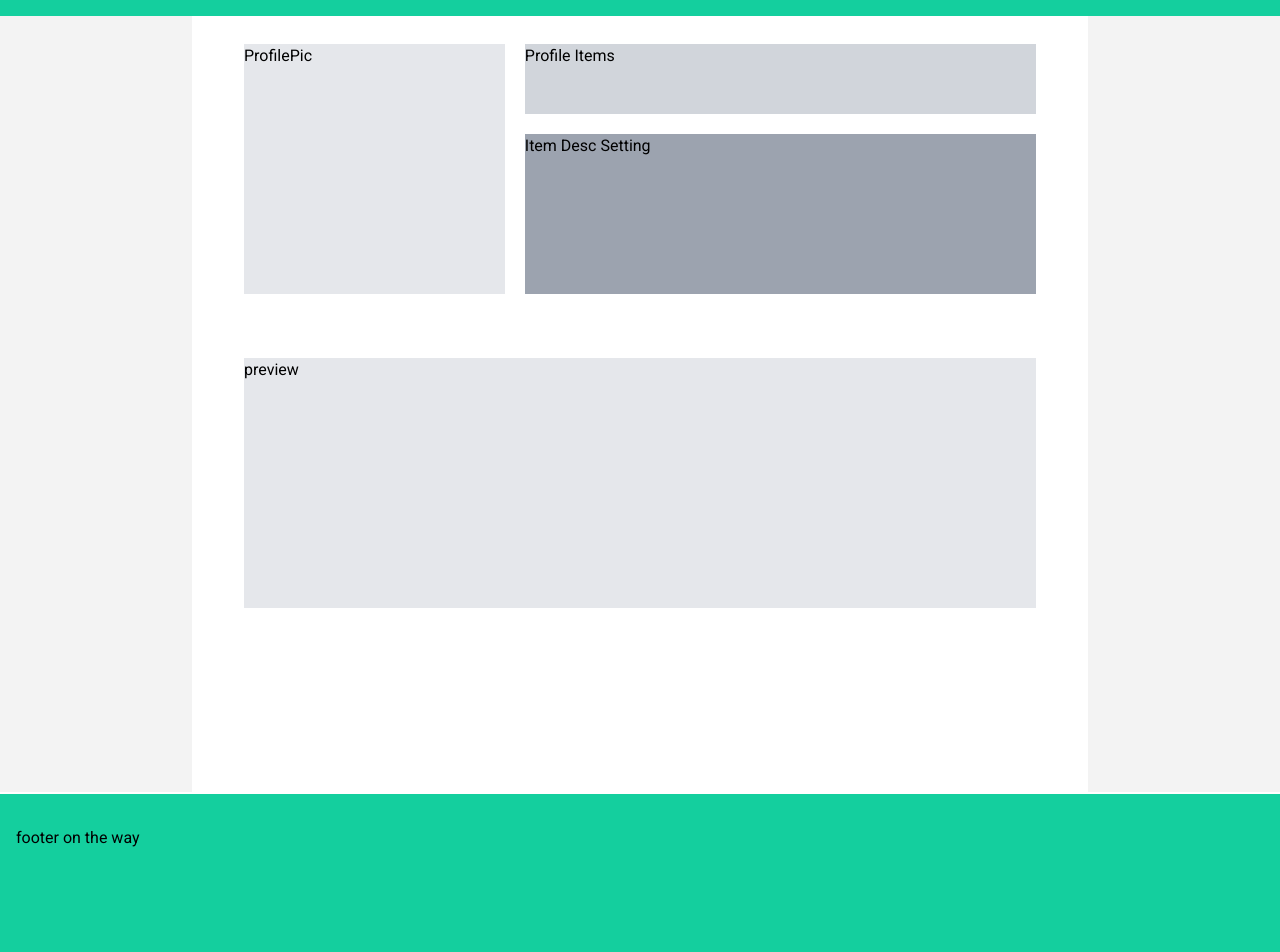
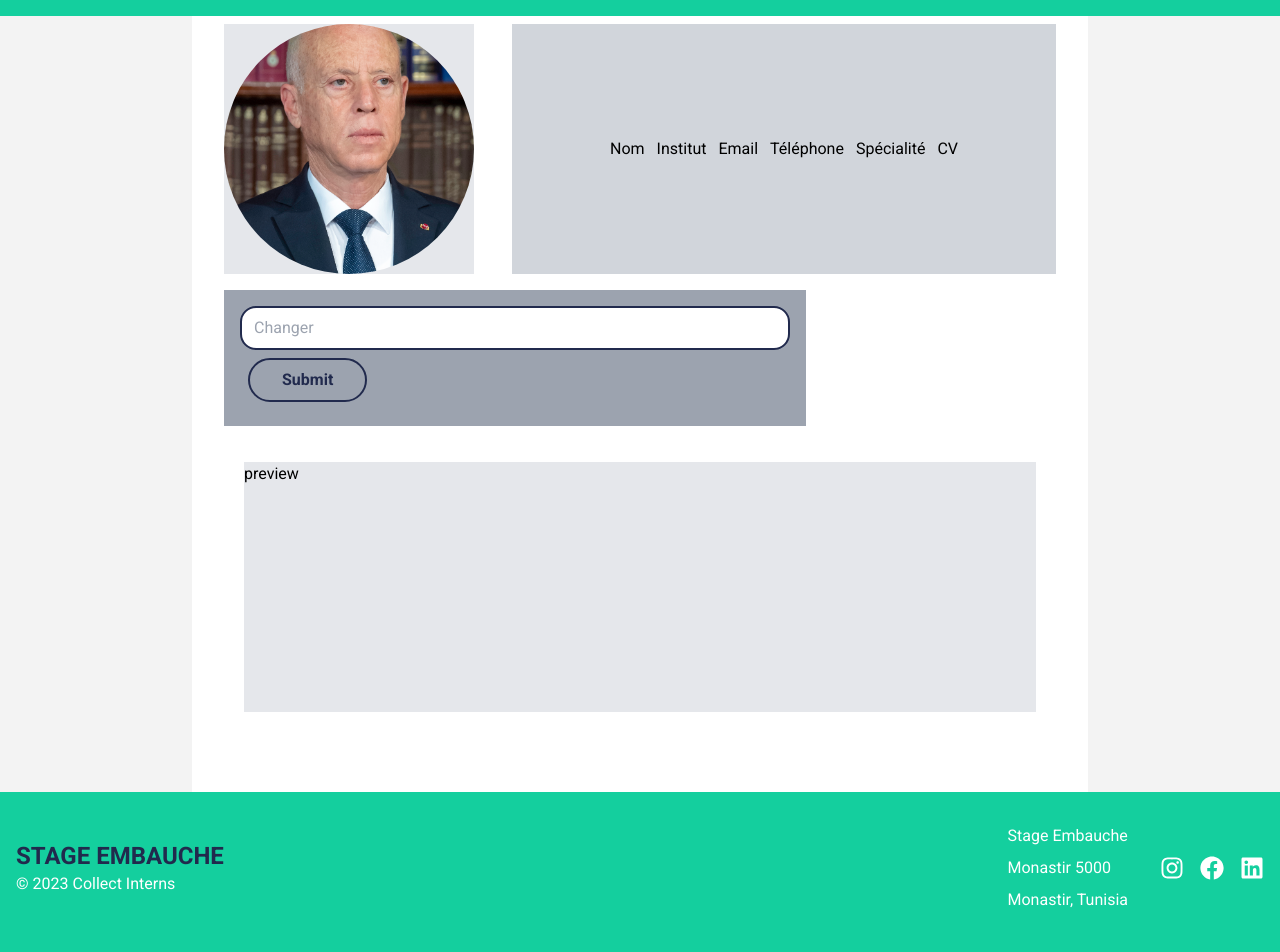
Before and after one commit to ad3mo/collect-interns-front, a React (Create React App) app: page /profile in a window 1280 px wide. Shown: the part 160-1112 px from the top of the page. Built offline with nearby package versions, Linux system fonts and the light colour scheme.

Commit message:
footer & profile page incomplete

```diff
--- a/src/components/Footer.jsx
+++ b/src/components/Footer.jsx
@@ -1,13 +1,42 @@
-import React from 'react'
+import React from 'react';
+import { FaInstagram, FaFacebook, FaLinkedin } from 'react-icons/fa';
 
 const Footer = () => {
   return (
-    <footer className="h-[200px] bg-primary-green border-t-2 border-white">
-        <div className='mx-auto w-full maw-w-screen-xl p-4 py-6 lg:py-8'>
-                footer on the way
+    <footer className="h-[250px] bg-primary-green ">
+      <div className='mx-auto max-w-screen-xl p-4 py-6 lg:py-8 flex flex-col md:flex-row items-center justify-center md:justify-between'>
+
+
+        <div className='text-white text-center md:text-left mb-4 md:mb-0'>
+          <h1 className='text-2xl font-bold uppercase text-primary-blue'>Stage Embauche</h1>
+          <p>&copy; 2023 Collect Interns</p>
         </div>
+
+
+        <div className='flex flex-col md:flex-row items-center'>
+
+          <div className='md:mr-8 mb-4 md:mb-0 text-white'>
+            <p className='mb-2'>Stage Embauche</p>
+            <p className='mb-2'>Monastir 5000</p>
+            <p>Monastir, Tunisia</p>
+          </div>
+
+
+          <div className='flex items-center space-x-4 text-2xl bg-primary-green '>
+            <a href='#' target='_blank' rel='noopener noreferrer'>
+              <FaInstagram className='text-white hover:text-primary-blue' />
+            </a>
+            <a href='#' target='_blank' rel='noopener noreferrer'>
+              <FaFacebook className='text-white hover:text-primary-blue' />
+            </a>
+            <a href='#' target='_blank' rel='noopener noreferrer'>
+              <FaLinkedin className='text-white hover:text-primary-blue' />
+            </a>
+          </div>
+        </div>
+      </div>
     </footer>
-  )
-}
+  );
+};
 
-export default Footer
+export default Footer;
--- a/src/pages/ProfilePage.jsx
+++ b/src/pages/ProfilePage.jsx
@@ -1,21 +1,82 @@
-import React from 'react'
-import MainLayout from '../components/MainLayout'
+import React, { useState } from 'react';
+import MainLayout from '../components/MainLayout';
+import kais from '../assets/kaisoun.jpg';
+import { FiCamera } from 'react-icons/fi';
 
 const ProfilePage = () => {
+  const [inputValue, setInputValue] = useState('');
+  const [selectedElement, setSelectedElement] = useState('');
+  const [isHovered, setIsHovered] = useState(false);
+
+  const handleElementClick = (element) => {
+    setSelectedElement(element);
+    setInputValue('');
+  };
+
+  const handlePicHover = () => {
+    setIsHovered(!isHovered);
+  };
+
+  const handleSubmit = (e) => {
+    e.preventDefault();
+
+
+    console.log('Submitted:', inputValue, selectedElement);
+
+
+  };
+
   return (
     <MainLayout>
-      <main className='bg-white mt-8 mx-auto w-[80%] lg:w-[70%] p-8 flex flex-col gap-6 h-screen'>
-      <div class="grid grid-rows-3 grid-flow-col gap-5 m-5">
-      <div class="row-span-3 bg-gray-200 h-[250px] ">ProfilePic</div>
-      <div class="col-span-2 bg-gray-300">Profile Items</div>
-      <div class="row-span-2 col-span-2 bg-gray-400">Item Desc Setting</div>
-      </div>
-      <div className='bg-gray-200 h-[250px] m-5'>
-        preview
-      </div>
+      <main className='bg-white mt-8 mx-auto w-full md:w-[80%] lg:w-[70%] p-4 md:p-8 flex flex-col gap-4 min-h-screen'>
+        <div className='grid grid-cols-1 md:grid-cols-3 gap-4 md:gap-8'>
+          <div className='bg-gray-200 h-[250px] w-full md:w-[250px] flex overflow-hidden justify-center relative'>
+            <img
+              src={kais}
+              alt='kaispic'
+              className={`max-h-[250px] max-w-[250px] rounded-full object-cover grow transition-all ${isHovered ? 'filter blur-md flex justify-center ite' : ''}`}
+              onMouseEnter={handlePicHover}
+              onMouseLeave={handlePicHover}
+            />
+            {isHovered && (
+              <label
+                htmlFor='file-input'
+                className='absolute bottom-2 right-2 cursor-pointer bg-white p-2 rounded-full'
+              >
+                <FiCamera />
+                <input type='file' id='file-input' className='hidden' />
+              </label>
+            )}
+          </div>
+          <div className='col-span-2 bg-gray-300 flex items-center justify-center p-4 md:w-full'>
+            <ul className='flex flex-col md:flex-row items-center justify-between gap-3'>
+              <li className='cursor-pointer' onClick={() => handleElementClick('Nom')}>Nom</li>
+              <li className='cursor-pointer' onClick={() => handleElementClick('Institut')}>Institut</li>
+              <li className='cursor-pointer' onClick={() => handleElementClick('Email')}>Email</li>
+              <li className='cursor-pointer' onClick={() => handleElementClick('Téléphone')}>Téléphone</li>
+              <li className='cursor-pointer' onClick={() => handleElementClick('Spécialité')}>Spécialité</li>
+              <li className='cursor-pointer' onClick={() => handleElementClick('CV')}>CV</li>
+            </ul>
+          </div>
+        </div>
+        <div className='bg-gray-400 p-4 md:col-span-2 w-full md:w-[70%]'>
+          <form onSubmit={handleSubmit}>
+            <input
+              type='text'
+              placeholder={`Changer ${selectedElement}`}
+              value={inputValue}
+              onChange={(e) => setInputValue(e.target.value)}
+              className='w-full input-blue'
+            />
+            <button type='submit' className='m-2 primary-blue-btn'>Submit</button>
+          </form>
+        </div>
+        <div className='bg-gray-200 h-[250px] m-4 md:m-5'>
+          preview
+        </div>
       </main>
     </MainLayout>
-  )
-}
+  );
+};
 
-export default ProfilePage
+export default ProfilePage;
```
Also changed, not shown: src/assets/kaisoun.jpg (added).
